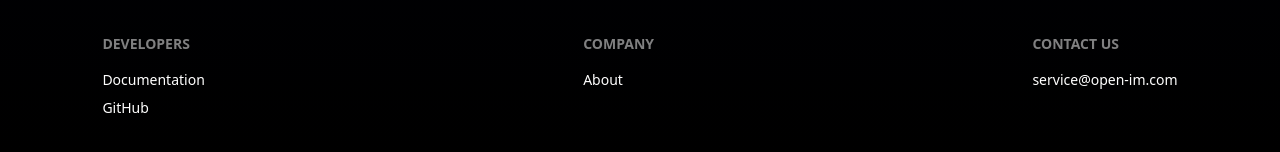
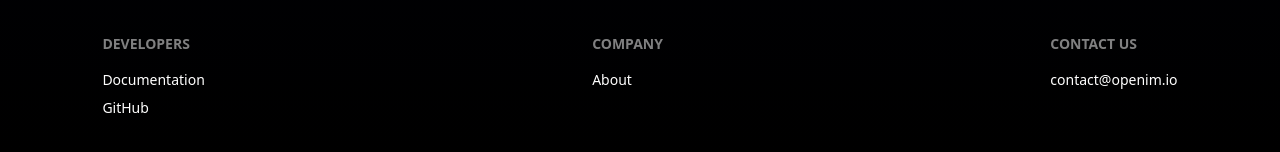
Before and after one commit to openimsdk/openim-official, a Next.js app: page /en in a window 1280 px wide. Shown: the part 6462-6614 px from the top of the page. Built offline with nearby package versions, Linux system fonts and the light colour scheme.

Commit message:
fix: email update

```diff
--- a/src/components/footerBar/FooterBar.tsx
+++ b/src/components/footerBar/FooterBar.tsx
@@ -87,8 +87,8 @@ const FooterBar = () => {
         }
         <div>
           <span className="footer-title">{text[language].contact.title}</span>
-          <Link href="mailto:service@open-im.com" className="link-hover link">
-            service@open-im.com
+          <Link href="mailto:contact@openim.io" className="link-hover link">
+            contact@openim.io
           </Link>
         </div>
       </footer>
```
